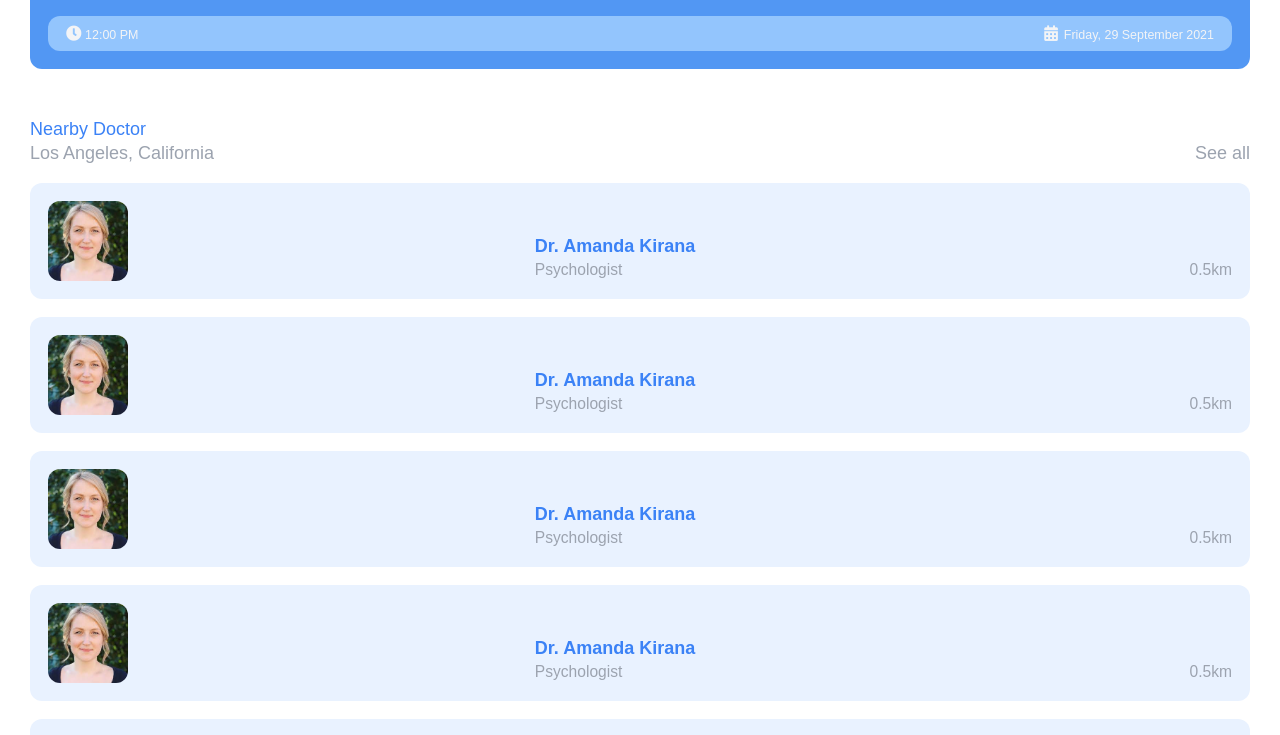
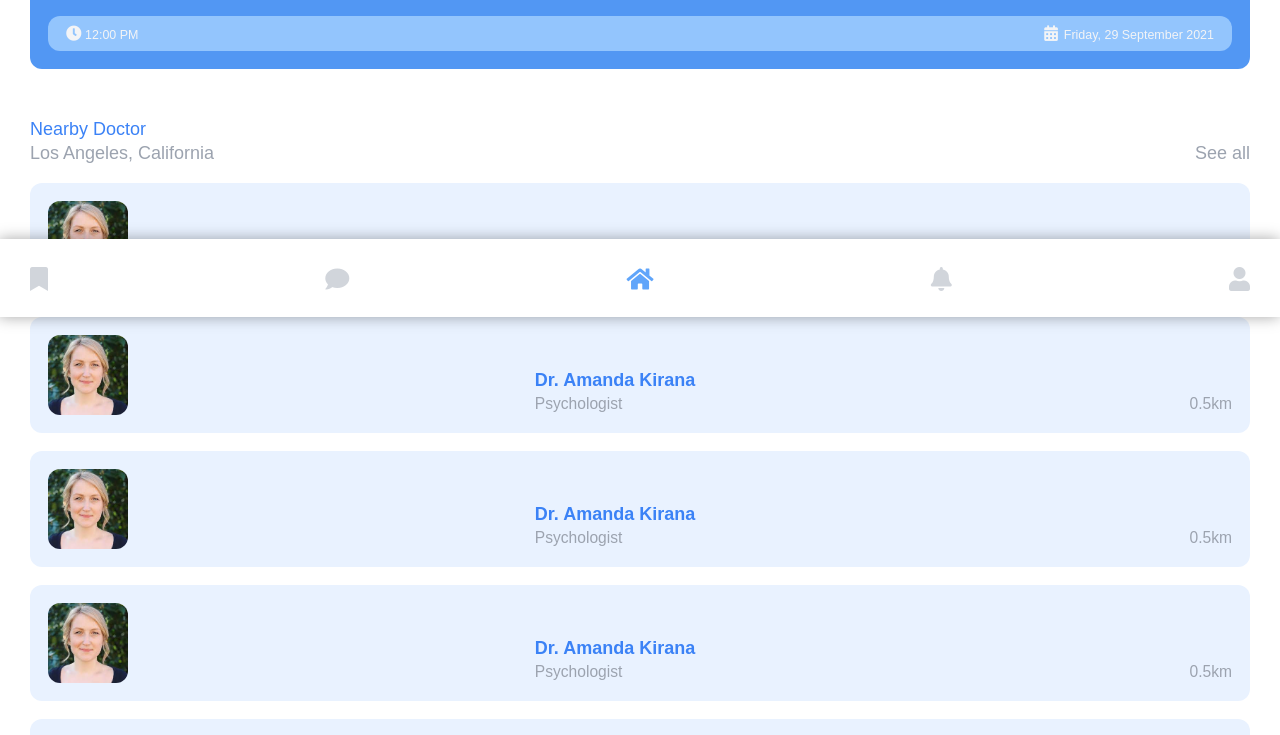
Before and after one commit to or-abdillh/doctalk, a Vue app: page / in a window 1280 px wide. Shown: the part 483-1218 px from the top of the page. Built offline with nearby package versions, Linux system fonts and the light colour scheme.

Commit message:
Create Navbar component and update Nearby component

```diff
--- a/src/App.vue
+++ b/src/App.vue
@@ -3,6 +3,7 @@
   <Header></Header>
   <Appointment></Appointment>
   <Nearby></Nearby>
+  <Navbar></Navbar>
 
 </template>
 
@@ -11,5 +12,6 @@
   import Header from './components/Header.vue'
   import Appointment from './components/Appointment.vue'
   import Nearby from './components/Nearby.vue'
+  import Navbar from './components/Navbar.vue'
 
 </script>
--- /dev/null
+++ b/src/components/Navbar.vue
@@ -0,0 +1,52 @@
+<template>
+   <nav class="fixed bottom-0 left-0 right-0 bg-white">
+      <section class="w-full px-5 py-3 flex justify-between ">
+         <template v-for="(menu, index) in menus" :key="index">
+            <span @click="activeMenu = menu.name" class="duration-300 text-xl" :class="activeMenu === menu.name ? 'text-blue-400' : 'text-gray-300'">
+               <i :class="menu.icon"></i>
+            </span>
+         </template>
+      </section>
+   </nav>
+</template>
+
+<style scoped>
+
+   nav {
+      box-shadow: -1px 0 14px rgba(0,0,0,.35);
+   }
+
+</style>
+
+<script setup>
+
+   import { ref } from 'vue'
+
+   //Menus
+   const menus = [
+         {
+            name: 'bookmark',
+            icon: 'fas fa-bookmark'
+         },
+         {
+            name: 'chat',
+            icon: 'fas fa-comment'
+         },
+         {
+            name: 'home',
+            icon: 'fa fa-home'
+         },
+         {
+            name: 'notification',
+            icon: 'fa fa-bell'
+         },
+         {
+            name: 'profile',
+            icon: 'fa fa-user'
+         }
+      ]
+
+   //Active menu
+   const activeMenu = ref('home')
+
+</script>
--- a/src/components/Nearby.vue
+++ b/src/components/Nearby.vue
@@ -1,5 +1,5 @@
 <template>
-   <section class="px-5 py-3 mt-5">
+   <section class="px-5 py-3 mt-5 mb-10">
       <div class="flex justify-between items-end">
          <span class="text-blue-500 text-xs font-medium">
             Nearby Doctor <br />
```
